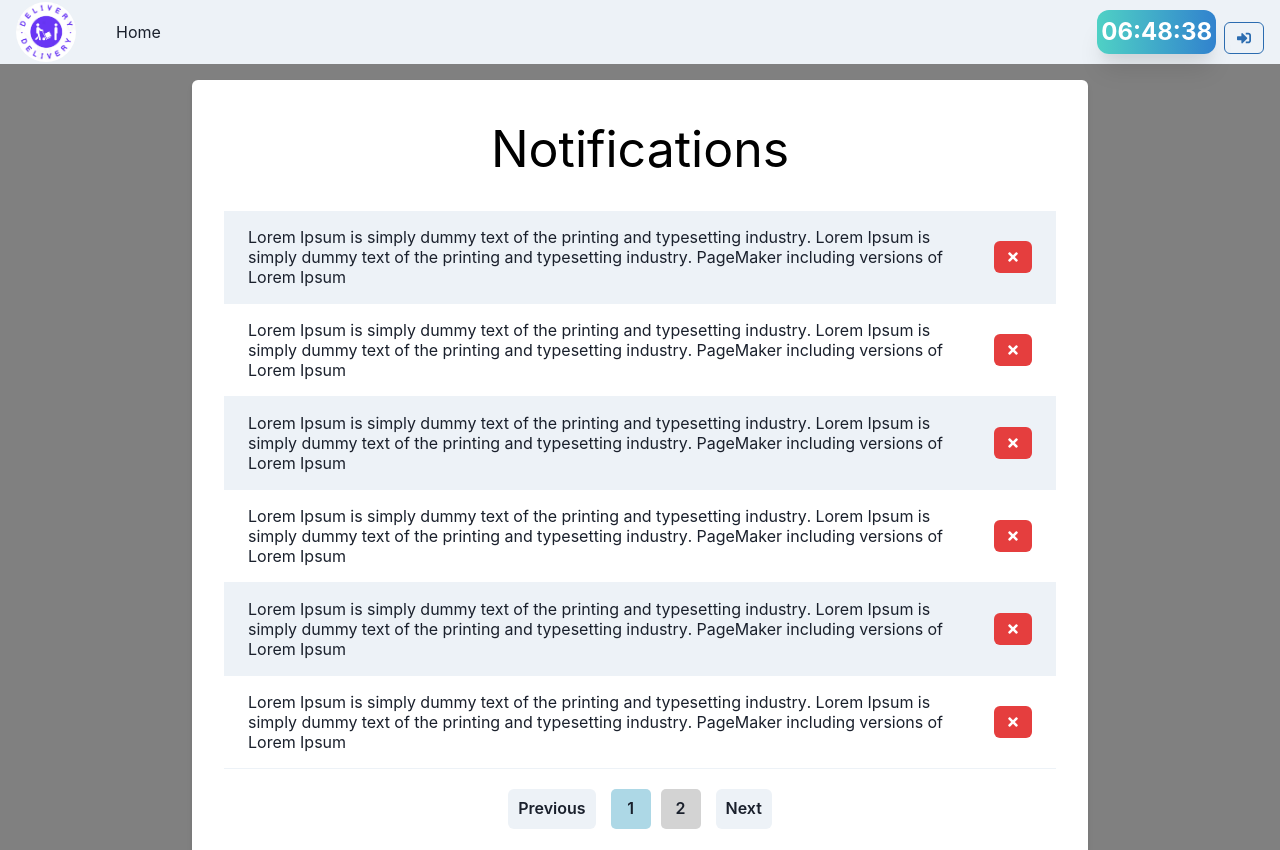
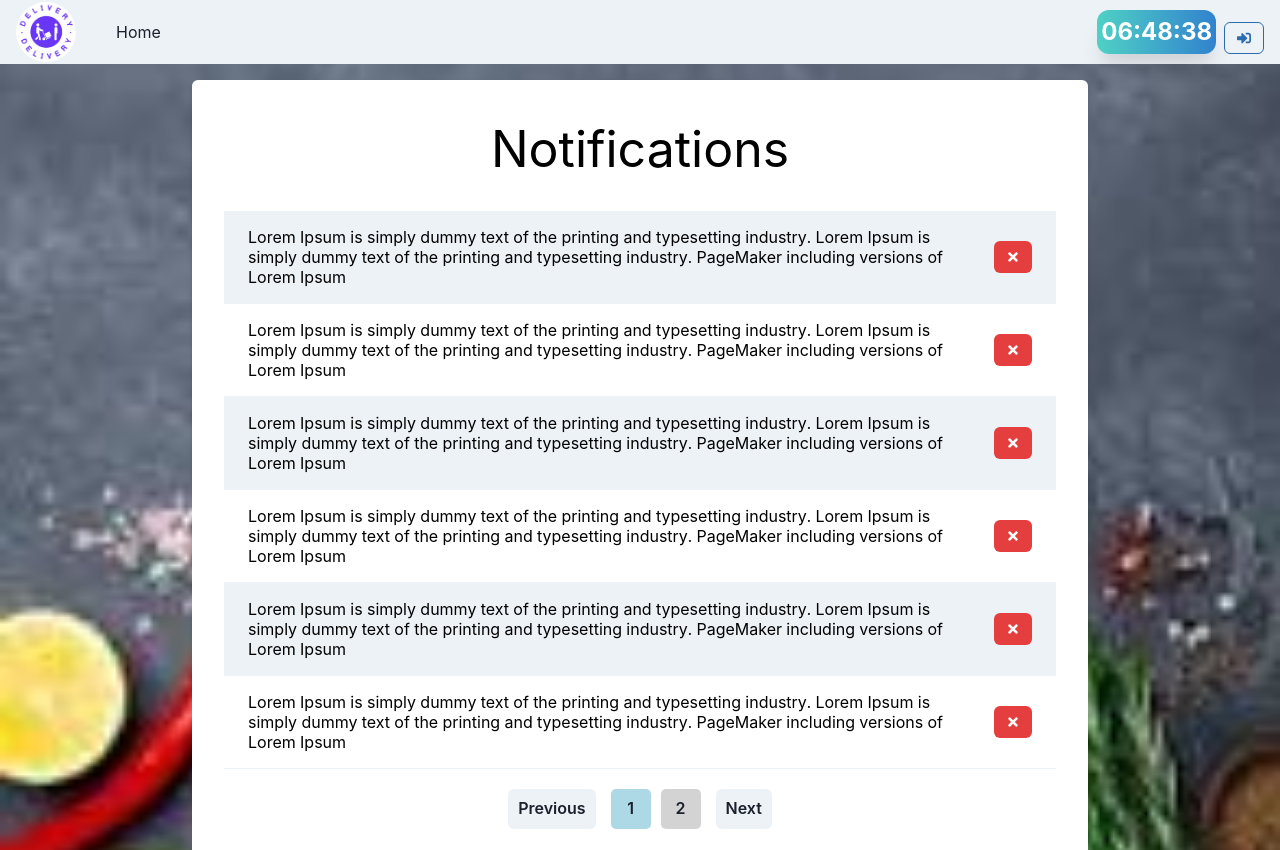
Before and after one commit to sushantyerawar1/Food_Delivery_App_Frontend, a React (Create React App) app: page /notification in a window 1280 px wide. Shown: the top 850 px of the page. Built offline with nearby package versions, Linux system fonts and the light colour scheme.

Commit message:
Changes in profile page

```diff
--- a/src/pages/HotelProfile/hotelProfile.jsx
+++ b/src/pages/HotelProfile/hotelProfile.jsx
@@ -21,6 +21,7 @@ import { useToast } from "@chakra-ui/react";
 import { FontAwesomeIcon } from '@fortawesome/react-fontawesome';
 import { faTrash } from '@fortawesome/free-solid-svg-icons';
 import profile from "../../profile.png";
+import FoodBackgroundImage from '../../foodbackgroundimage.jpg';
 
 const HotelProfile = () => {
 
@@ -208,12 +209,21 @@ const HotelProfile = () => {
         <>
             <Header />
             <Flex
-                minH={'80vh'}
-                align={'left'}
-                justify={'center'}
-                padding={10}
-                width={"100%"}
-                bg="green.400"
+                style={{
+                    backgroundImage: `url(${FoodBackgroundImage})`,
+                    backgroundSize: 'cover',
+                    backgroundPosition: 'center'
+                }}
+                minHeight='100vh'
+                color='white'
+                align='center'
+                justify='center'
+            // minH={'80vh'}
+            // align={'left'}
+            // justify={'center'}
+            // padding={10}
+            // width={"100%"}
+            // bg="green.400"
             >
                 <Stack spacing={8} mx={'auto'} width={'50%'} py={12} px={6} >
                     <Stack align={'center'}>
@@ -225,7 +235,8 @@ const HotelProfile = () => {
                         border="1px solid"
                         boxShadow="5px 10px 18px #888888"
                         p={8}
-                        bg="gray"
+                        // bg="gray"
+                        bg="rgba(0, 0, 0, 0.8)"
                     >
 
                         <Box
--- a/src/pages/Notifications/notification.jsx
+++ b/src/pages/Notifications/notification.jsx
@@ -16,7 +16,7 @@ import Header from '../../Header/header';
 import Footer from '../../Footer/footer';
 import Pagination from '../Pagination/pagination';
 import { FaTimes } from 'react-icons/fa';
-
+import FoodBackgroundImage from '../../foodbackgroundimage.jpg';
 
 
 const Notifications = () => {
@@ -92,11 +92,26 @@ const Notifications = () => {
         <>
             <Header />
             <Flex
-                minH={'80vh'}
-                align={'center'}
-                justify={'center'}
-                bg="gray"
                 p={20}
+                style={{
+                    backgroundImage: `url(${FoodBackgroundImage})`,
+                    backgroundSize: 'cover',
+                    backgroundPosition: 'center'
+                }}
+                minHeight='100vh'
+                color='white'
+                align='center'
+                justify='center'
+            // minH={'80vh'}
+            // align={'center'}
+            // justify={'center'}
+            // bg="gray"
+            // p={20}
+            // minH={'80vh'}
+            // align={'center'}
+            // justify={'center'}
+            // bg="gray"
+            // p={20}
             >
                 {listofnotifications.length > 0 ? (
                     <Box p={8} width="80%" bg="white" borderRadius="md" boxShadow="md">
@@ -113,7 +128,7 @@ const Notifications = () => {
                             <Tbody>
                                 {currentNotifications.map((notification) => (
                                     <Tr key={notification.id}>
-                                        <Td>{notification.description}</Td>
+                                        <Td color="black">{notification.description}</Td>
                                         <Td>
                                             <Button
                                                 colorScheme="red"
--- a/src/pages/UserProfile/userProfile.jsx
+++ b/src/pages/UserProfile/userProfile.jsx
@@ -21,7 +21,7 @@ import { useToast } from "@chakra-ui/react";
 import { FontAwesomeIcon } from '@fortawesome/react-fontawesome';
 import { faTrash } from '@fortawesome/free-solid-svg-icons';
 import profile from "../../profile.png";
-
+import FoodBackgroundImage from '../../foodbackgroundimage.jpg';
 
 
 const UserProfile = () => {
@@ -202,12 +202,28 @@ const UserProfile = () => {
         <>
             <Header />
             <Flex
-                minH={'80vh'}
-                align={'left'}
-                justify={'center'}
-                padding={10}
-                width={"100%"}
-                bg="green.400"
+                // p={20}
+                style={{
+                    backgroundImage: `url(${FoodBackgroundImage})`,
+                    backgroundSize: 'cover',
+                    backgroundPosition: 'center'
+                }}
+                minHeight='100vh'
+                color='white'
+                align='center'
+                justify='center'
+            // minH={'80vh'}
+            // align={'center'}
+            // justify={'center'}
+            // bg="gray"
+            // p={20}
+
+            // minH={'80vh'}
+            // align={'left'}
+            // justify={'center'}
+            // padding={10}
+            // width={"100%"}
+            // bg="green.400"
             >
                 <Stack spacing={8} mx={'auto'} width={'50%'} py={12} px={6}>
                     <Stack align={'center'} color="white">
@@ -219,7 +235,8 @@ const UserProfile = () => {
                         border="1px solid"
                         boxShadow="5px 10px 18px #888888"
                         p={8}
-                        bg="gray"
+                        // bg="gray"
+                        bg="rgba(0, 0, 0, 0.8)"
                     >
 
                         <Box
```
